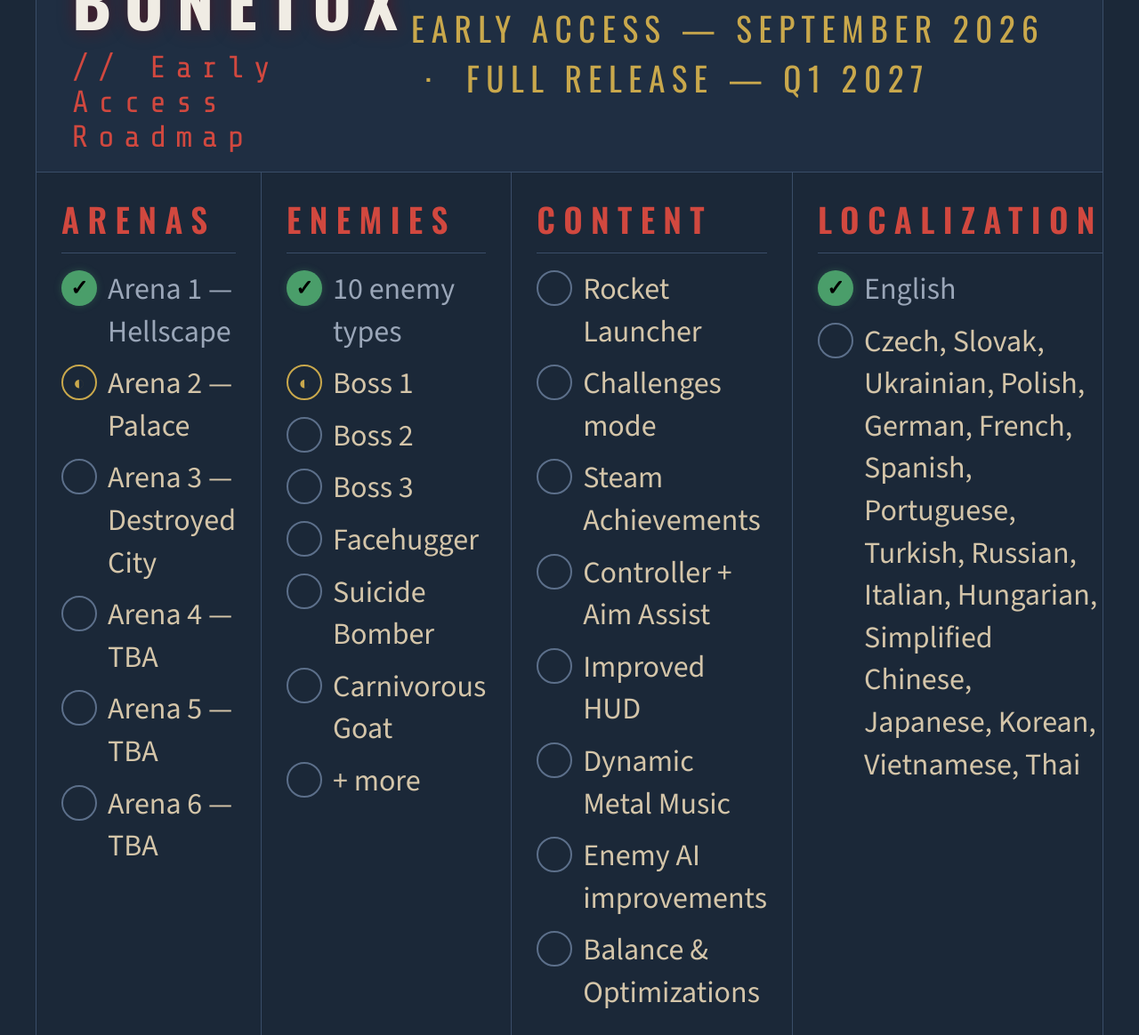
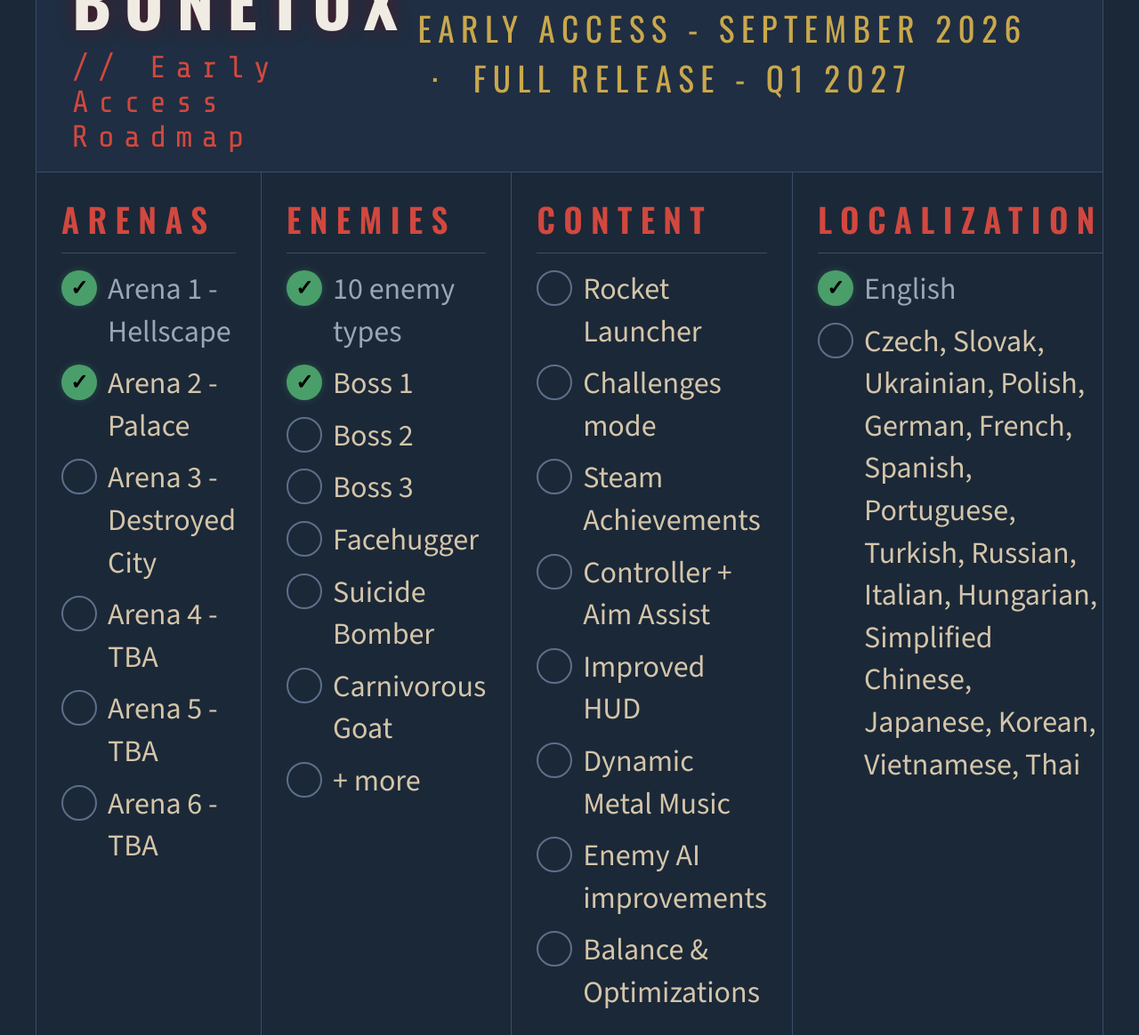
Before and after one commit to kldone/kldone-website, a website built with webpack: page roadmap/roadmap_short.html in a window 1280 px wide. Shown: the part 120-1284 px from the top of the page at 89% size. Built offline with nearby package versions, Linux system fonts and the light colour scheme.

Commit message:
Roadmap updated

```diff
--- a/roadmap/roadmap_short.html
+++ b/roadmap/roadmap_short.html
@@ -3,7 +3,7 @@
 <head>
 <meta charset="UTF-8">
 <meta name="viewport" content="width=device-width, initial-scale=1.0">
-<title>BONETOX — Roadmap</title>
+<title>BONETOX - Roadmap</title>
 <style>
   @import url('https://fonts.googleapis.com/css2?family=Oswald:wght@400;600;700&family=Share+Tech+Mono&family=Source+Sans+3:wght@300;400;600&display=swap');
 
@@ -190,7 +190,7 @@
       <div class="rm-title">BONETOX</div>
       <div class="rm-sub">// Early Access Roadmap</div>
     </div>
-    <div class="rm-tag">Early Access — September 2026 &nbsp;·&nbsp; Full Release — Q1 2027</div>
+    <div class="rm-tag">Early Access - September 2026 &nbsp;·&nbsp; Full Release - Q1 2027</div>
   </div>
 
   <!-- COLUMNS -->
@@ -199,19 +199,19 @@
     <!-- COL 1: ARENAS -->
     <div class="col">
       <div class="col-title">Arenas</div>
-      <div class="item"><div class="dot done"></div><div class="label dim">Arena 1 — Hellscape</div></div>
-      <div class="item"><div class="dot partial"></div><div class="label">Arena 2 — Palace</div></div>
-      <div class="item"><div class="dot todo"></div><div class="label">Arena 3 — Destroyed City</div></div>
-      <div class="item"><div class="dot todo"></div><div class="label">Arena 4 — TBA</div></div>
-      <div class="item"><div class="dot todo"></div><div class="label">Arena 5 — TBA</div></div>
-      <div class="item"><div class="dot todo"></div><div class="label">Arena 6 — TBA</div></div>
+      <div class="item"><div class="dot done"></div><div class="label dim">Arena 1 - Hellscape</div></div>
+      <div class="item"><div class="dot done"></div><div class="label">Arena 2 - Palace</div></div>
+      <div class="item"><div class="dot todo"></div><div class="label">Arena 3 - Destroyed City</div></div>
+      <div class="item"><div class="dot todo"></div><div class="label">Arena 4 - TBA</div></div>
+      <div class="item"><div class="dot todo"></div><div class="label">Arena 5 - TBA</div></div>
+      <div class="item"><div class="dot todo"></div><div class="label">Arena 6 - TBA</div></div>
     </div>
 
     <!-- COL 2: ENEMIES -->
     <div class="col">
       <div class="col-title">Enemies</div>
       <div class="item"><div class="dot done"></div><div class="label dim">10 enemy types</div></div>
-      <div class="item"><div class="dot partial"></div><div class="label">Boss 1</div></div>
+      <div class="item"><div class="dot done"></div><div class="label">Boss 1</div></div>
       <div class="item"><div class="dot todo"></div><div class="label">Boss 2</div></div>
       <div class="item"><div class="dot todo"></div><div class="label">Boss 3</div></div>
       <div class="item"><div class="dot todo"></div><div class="label">Facehugger</div></div>
```
Also changed, not shown: roadmap/index.html (+6 -6 lines).
